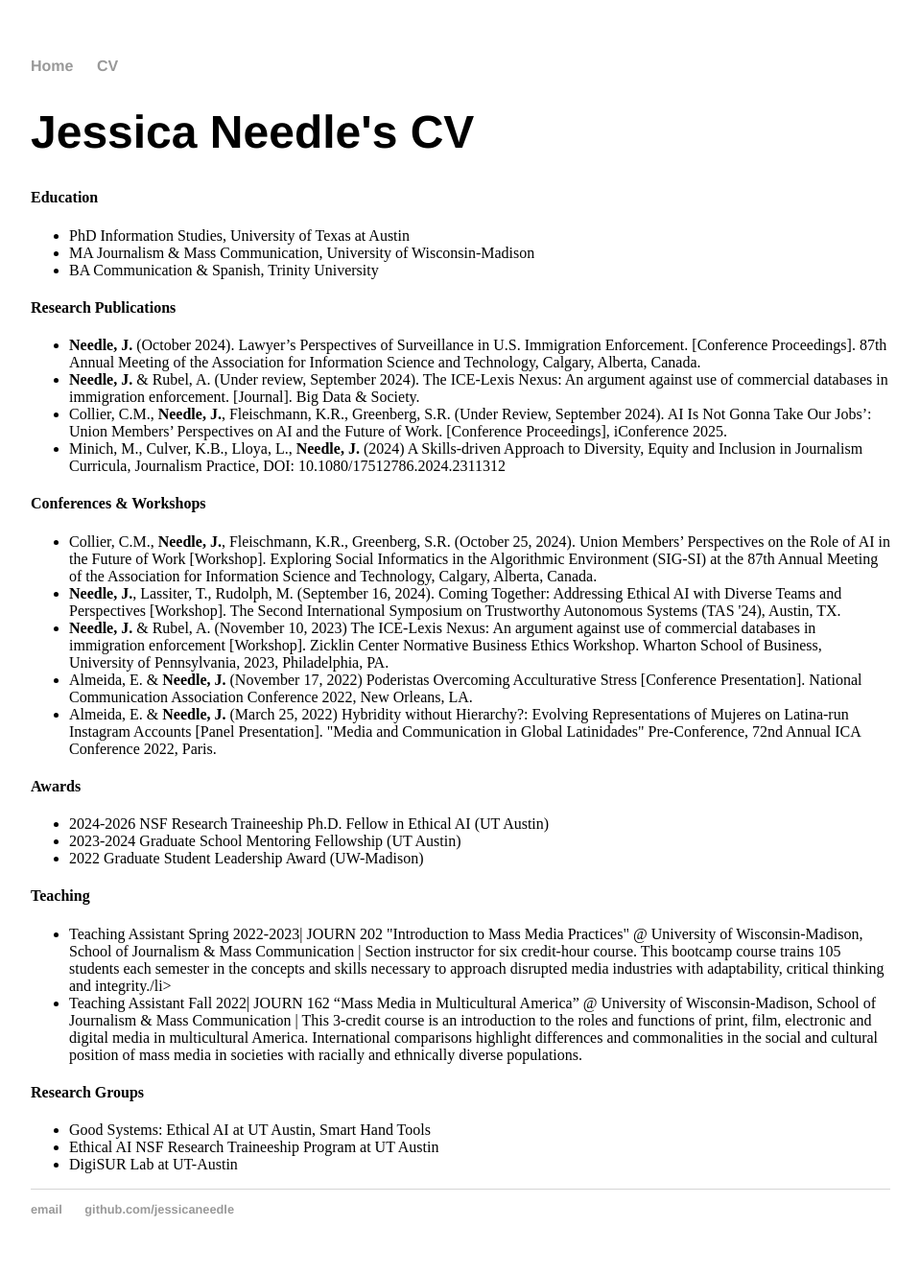
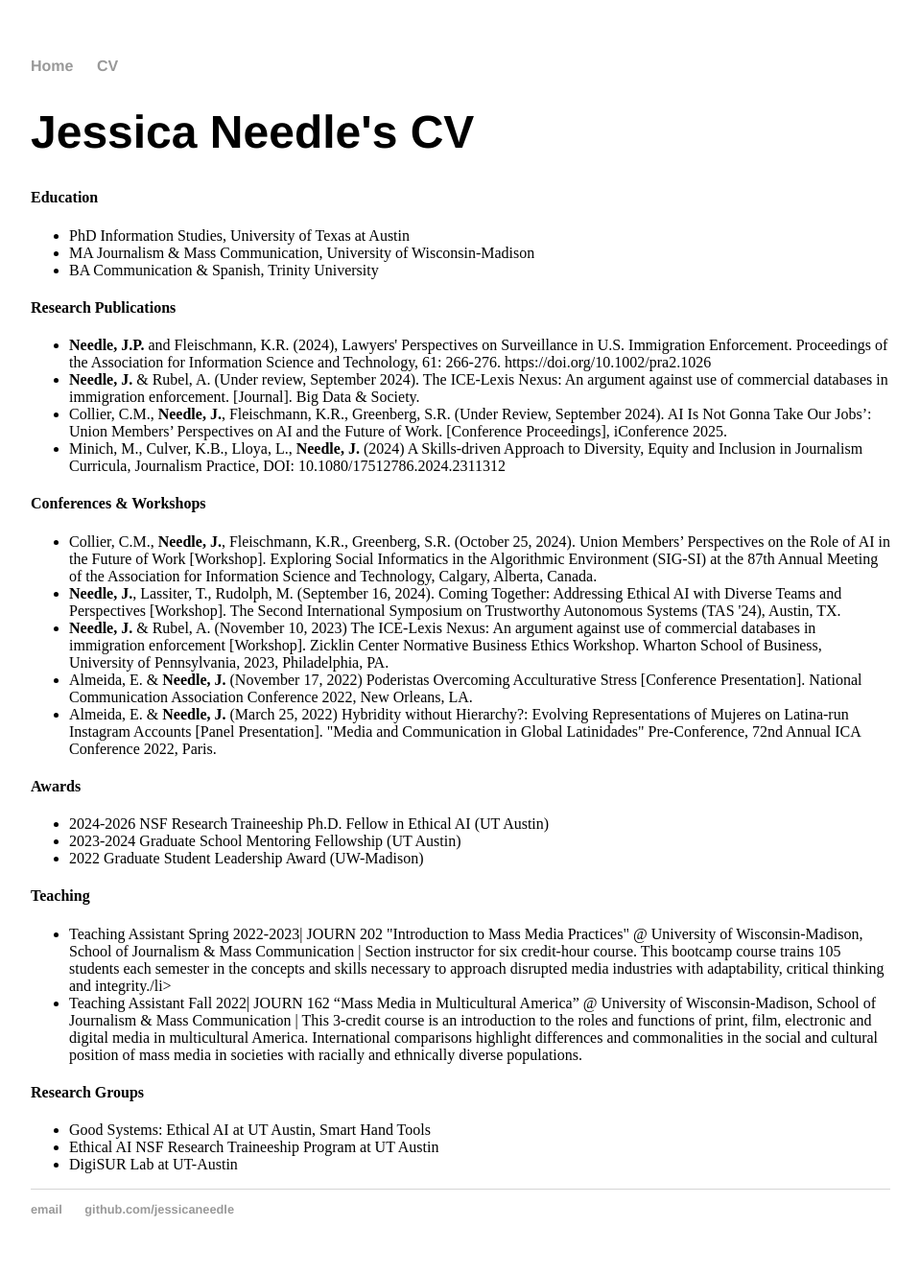
Before and after one commit to jessicaneedle/jessicaneedle.github.io, a Jekyll site: the page built from cv/index.html, in a window 1280 px wide. Shown: the whole page at 96% size, without its empty margins (160-1119 px from the left). Built offline with Jekyll 4.4.1, drawn with Linux system fonts in a browser that asks for light colours.

Commit message:
Update index.html
fix asist 24 publication citation

```diff
--- a/cv/index.html
+++ b/cv/index.html
@@ -13,7 +13,7 @@ title: Jessica Needle
 
         <h4>Research Publications</h4>
 	<ul>
-		<li><b>Needle, J.</b> (October 2024). Lawyer’s Perspectives of Surveillance in U.S. Immigration Enforcement. [Conference Proceedings]. 87th Annual Meeting of the Association for Information Science and Technology, Calgary, Alberta, Canada.</li>
+		<li><b>Needle, J.P.</b> and Fleischmann, K.R. (2024), Lawyers' Perspectives on Surveillance in U.S. Immigration Enforcement. Proceedings of the Association for Information Science and Technology, 61: 266-276. https://doi.org/10.1002/pra2.1026</li>
 		<li><b>Needle, J.</b> & Rubel, A. (Under review, September 2024). The ICE-Lexis Nexus: An argument against use of commercial databases in immigration enforcement. [Journal]. Big Data & Society.</li>
 		<li>Collier, C.M., <b>Needle, J.</b>, Fleischmann, K.R., Greenberg, S.R. (Under Review, September 2024). AI Is Not Gonna Take Our Jobs’: Union Members’ Perspectives on AI and the Future of Work. [Conference Proceedings], iConference 2025.</li>
 		<li>Minich, M., Culver, K.B., Lloya, L., <b>Needle, J.</b> (2024) A Skills-driven Approach to Diversity, Equity and Inclusion in Journalism Curricula, Journalism Practice, DOI: 10.1080/17512786.2024.2311312</li>
```
